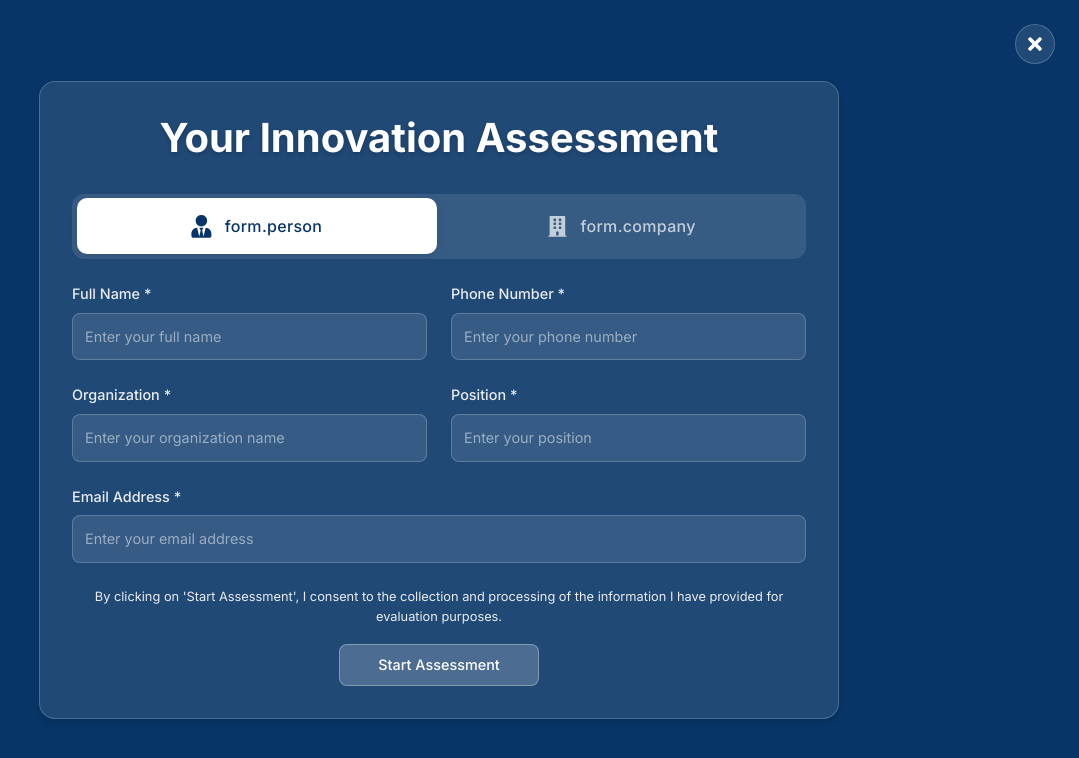
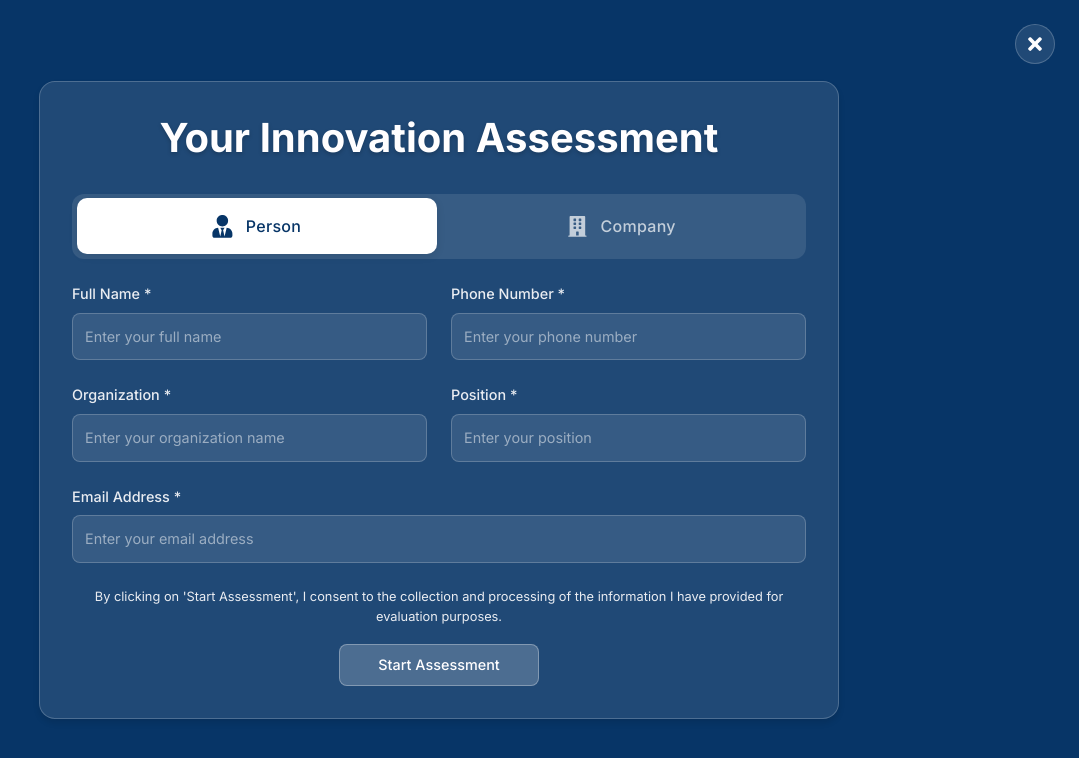
Before and after one commit to yahya-mdarhri/cie_market_frontend, a React (Vite) app: page /audit-innovation in a window 1280 px wide. Shown: the top 758 px of the page, without its empty margins (201-1280 px from the left). Built offline with nearby package versions, Linux system fonts and the light colour scheme.

Commit message:
fix: local error

```diff
--- a/src/pages/landing/InnovationDiagnosis/InnovationDiagnosis.tsx
+++ b/src/pages/landing/InnovationDiagnosis/InnovationDiagnosis.tsx
@@ -228,7 +228,7 @@ function InnovationDiagnosis() {
                 onClick={() => handleUserTypeChange({ target: { value: 'person' } } as React.ChangeEvent<HTMLInputElement>)}
               >
                 <FaUserTie className="toggle-icon" />
-                <span className="toggle-text">{t('form.person')}</span>
+                <span className="toggle-text">{t('innovationDiagnosis.form.person')}</span>
               </button>
               <button
                 type="button"
@@ -236,7 +236,7 @@ function InnovationDiagnosis() {
                 onClick={() => handleUserTypeChange({ target: { value: 'company' } } as React.ChangeEvent<HTMLInputElement>)}
               >
                 <FaBuilding className="toggle-icon" />
-                <span className="toggle-text">{t('form.company')}</span>
+                <span className="toggle-text">{t('innovationDiagnosis.form.company')}</span>
               </button>
               <input
                 type="hidden"
```
